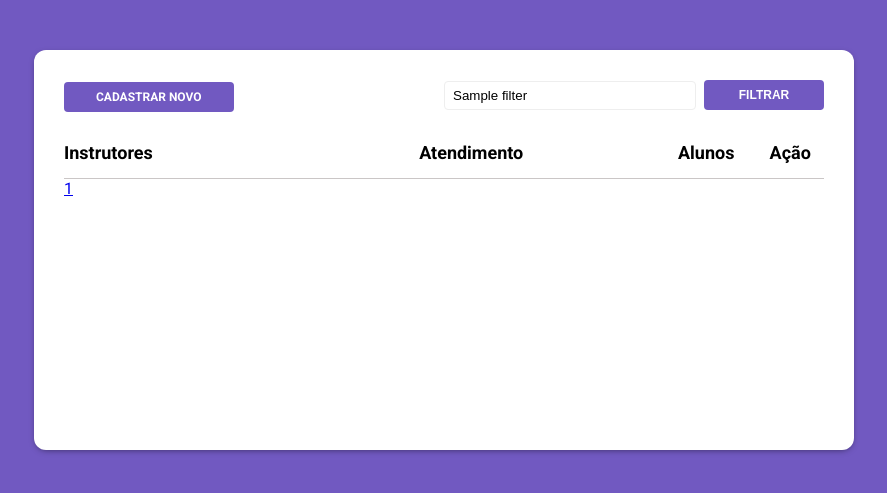
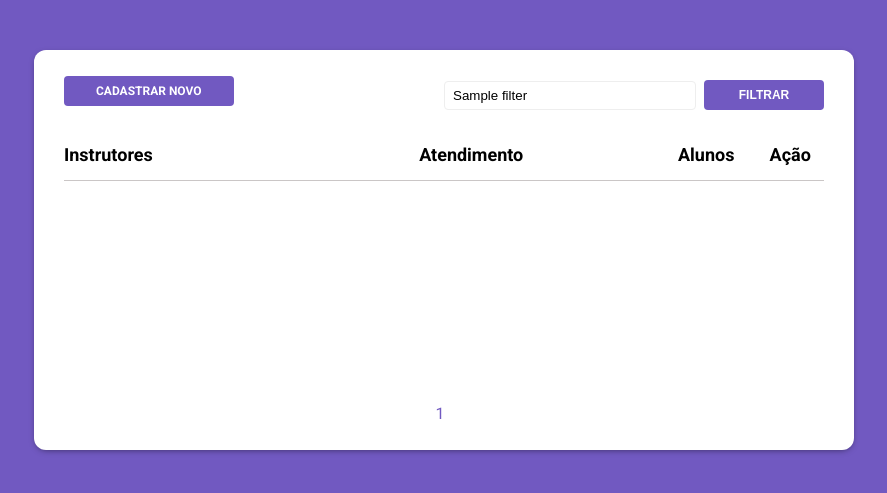
Before and after one commit to Gui-Devz/Gym-applicationV2.0, a Node server app: template src/app/views/instructors/index.njk in a window 1280 px wide. Shown: the part 90-583 px from the top of the page, without its empty margins (196-1083 px from the left). Run offline with Node 20, Linux system fonts and the light colour scheme; the template is opened without the code that fills it: most values are stand-ins (such as "Sample title", 1, 10 or a date in 2020); lists and menus that the app fills with data are empty.

Commit message:
Adjusting the front-end of the instructors index

```diff
--- a/public/css/style.css
+++ b/public/css/style.css
@@ -250,6 +250,10 @@ input::placeholder {
   background-color: var(--primary-color);
 }
 
+.button:hover {
+  filter: brightness(1.1);
+}
+
 .item .button {
   text-align: center;
 
@@ -278,13 +282,15 @@ input::placeholder {
   margin-top: -5px;
 }
 
-/* Table style MEMBERS*/
+/* Table style INDEX*/
 
 .table-container {
-  display: block;
+  display: grid;
   padding: 30px;
 
   box-sizing: border-box;
+
+  grid-template: 64px 1fr 16px / 1fr;
 }
 
 table {
@@ -363,7 +369,11 @@ table tbody tr td:last-child a:hover,
 
 .table-container > a {
   margin-bottom: 16px;
-  display: inline-block;
+  display: grid;
+  justify-content: center;
+  align-content: center;
+
+  font-weight: bold;
 }
 
 table tbody tr {
@@ -372,6 +382,7 @@ table tbody tr {
 
 tbody tr td:first-child {
   display: grid;
+  padding: 5px;
   grid-template-columns: 64px 1fr;
 
   align-items: center;
@@ -406,9 +417,7 @@ table thead tr .attendance,
 .head-index {
   display: grid;
   grid-template-columns: 1fr 1fr;
-  align-items: center;
-
-  margin-bottom: 32px;
+  align-items: flex-start;
 }
 
 .head-index .button {
@@ -453,3 +462,29 @@ table thead tr .attendance,
   height: 70px;
   text-align: initial;
 }
+
+/* PAGINATION STYLE */
+
+.paginate {
+  display: grid;
+
+  grid-template-rows: 1fr;
+
+  align-items: center;
+  justify-content: center;
+}
+
+.paginate div a,
+.paginate div span {
+  margin-right: 8px;
+  color: var(--primary-color);
+  text-decoration: none;
+
+  font-size: 16px;
+}
+
+.paginate div a:hover {
+  filter: brightness(0.3);
+
+  border-bottom: 1px solid var(--primary-color);
+}
```
